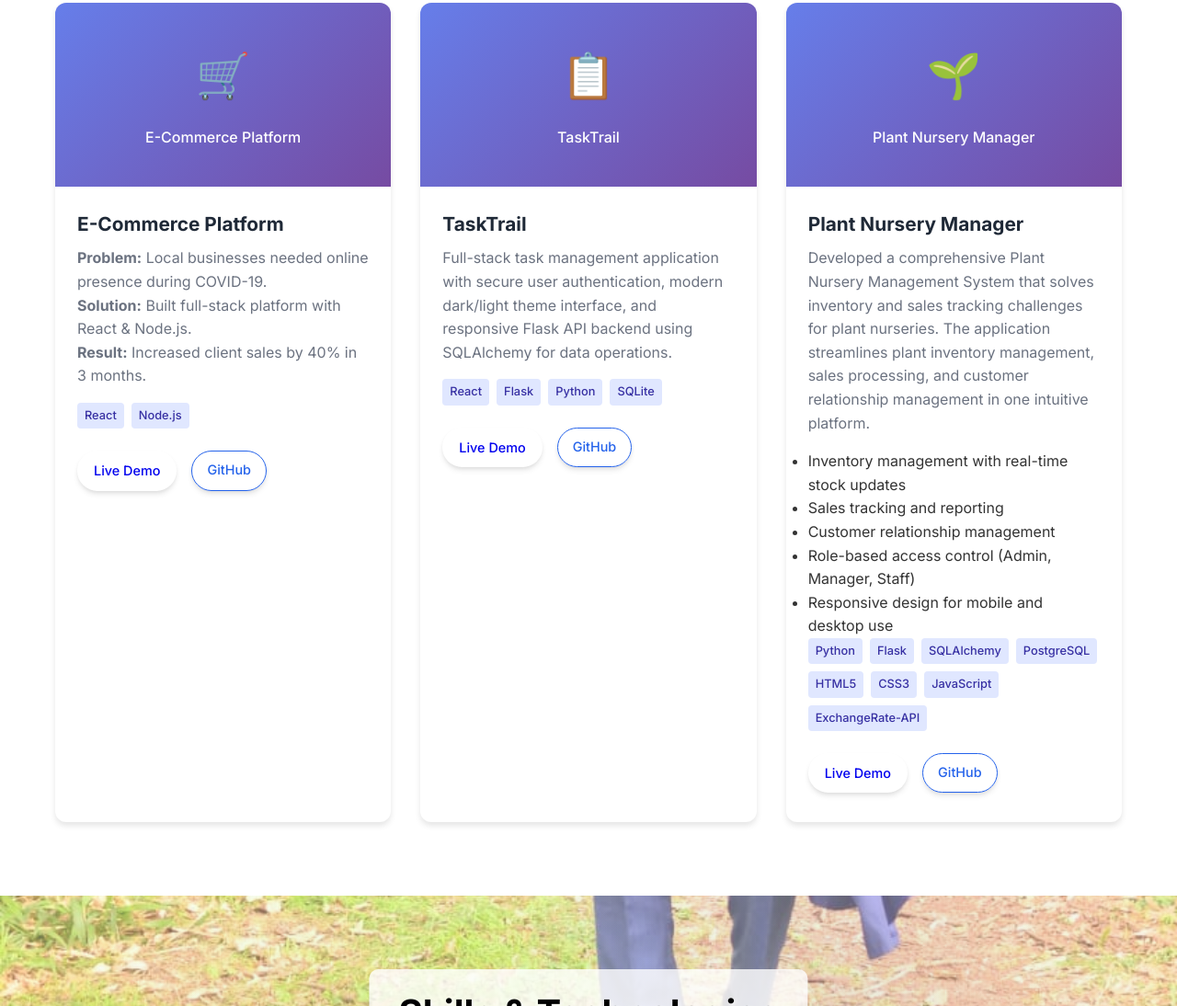
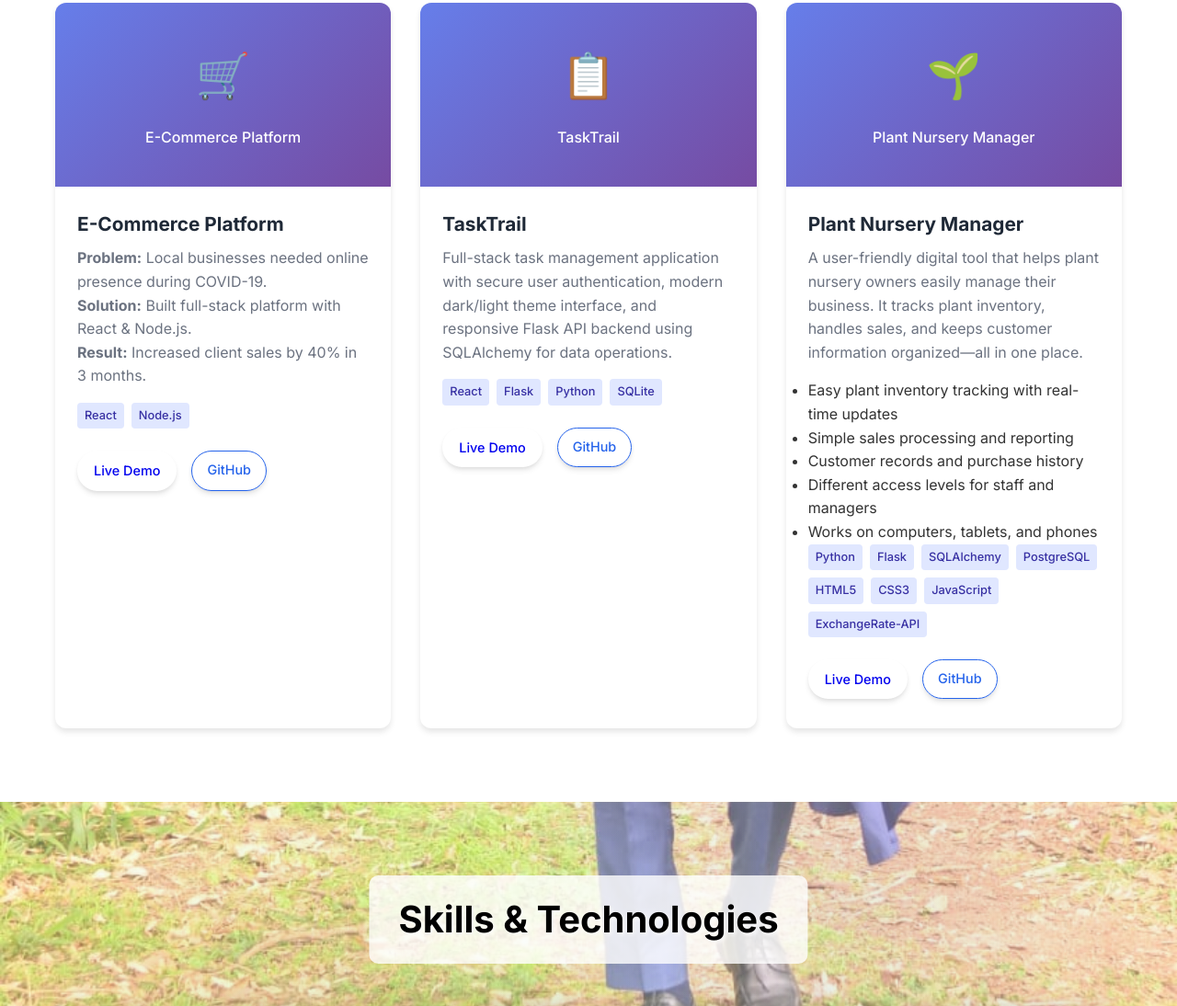
Before and after one commit to Travis028/wayne-portfolio, a website: page index.html in a window 1280 px wide. Shown: the part 1952-3046 px from the top of the page at 92% size. Drawn offline with Linux system fonts and the light colour scheme.

Commit message:
commit changes made to the index html file

```diff
--- a/index.html
+++ b/index.html
@@ -74,7 +74,7 @@
                             <p>Projects Completed</p>
                         </div>
                         <div class="stat">
-                            <h3>2+</h3>
+                            <h3>2</h3>
                             <p>Years Experience</p>
                         </div>
                         <div class="stat">
@@ -147,13 +147,13 @@
                     </div>
                     <div class="project-content">
                         <h3>Plant Nursery Manager</h3>
-                        <p>Developed a comprehensive Plant Nursery Management System that solves inventory and sales tracking challenges for plant nurseries. The application streamlines plant inventory management, sales processing, and customer relationship management in one intuitive platform.</p>
+                        <p>A user-friendly digital tool that helps plant nursery owners easily manage their business. It tracks plant inventory, handles sales, and keeps customer information organized—all in one place.</p>
                         <ul class="project-features">
-                            <li>Inventory management with real-time stock updates</li>
-                            <li>Sales tracking and reporting</li>
-                            <li>Customer relationship management</li>
-                            <li>Role-based access control (Admin, Manager, Staff)</li>
-                            <li>Responsive design for mobile and desktop use</li>
+                            <li>Easy plant inventory tracking with real-time updates</li>
+                            <li>Simple sales processing and reporting</li>
+                            <li>Customer records and purchase history</li>
+                            <li>Different access levels for staff and managers</li>
+                            <li>Works on computers, tablets, and phones</li>
                         </ul>
                         <div class="project-tech">
                             <span>Python</span>
```
